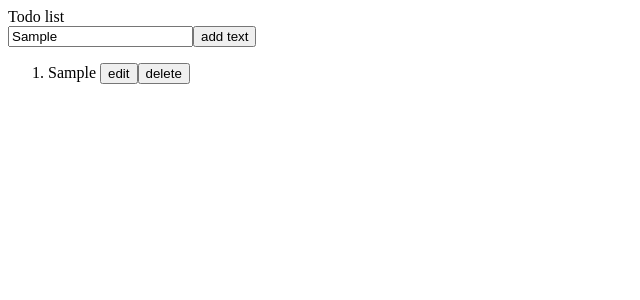
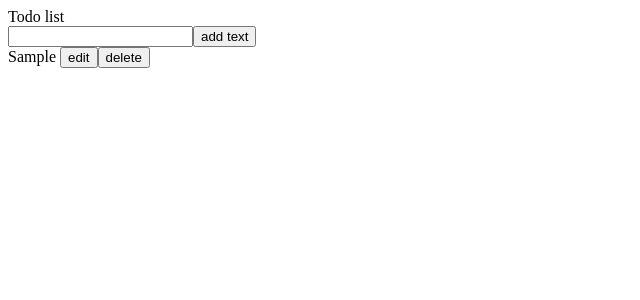
Before and after one commit to mesa4/stas-to-do, a Vue app: page / in a window 1280 px wide. Both pictures are taken after typing "Sample" into the empty fields and a click on the button "add text". Shown: the top 300 px of the page, without its empty margins (0-640 px from the left). Built offline with nearby package versions, Linux system fonts and the light colour scheme.

Commit message:
delete handler was implemented

```diff
--- a/src/App.vue
+++ b/src/App.vue
@@ -7,28 +7,16 @@
             <div class="to-do__body">
                 <div class="to-do__task">
                     <ACreateTask @createTask="handleCreateTask" />
-
-                    <ol>
-                        <li
+                    <div>
+                        <TheToDoListItem
                             v-for="(todo, index) in todoList"
                             :key="index"
-                        >
-                            {{ todo }}
-
-                            <!--                            <button @click="editTodo(index)">-->
-                            <!--                                edit-->
-                            <!--                            </button>-->
-                            <TheButton
-                                text="edit"
-                                @click.native="editTodo(index)"
-                            />
-
-                            <TheButton
-                                text="delete"
-                                @click.native="deleteTodo(index)"
-                            />
-                        </li>
-                    </ol>
+                            :task-name="todo"
+                            :task-id="index"
+                            @updateTask="handleUpdateTask"
+                            @deleteTask="handleDeleteTask"
+                        />
+                    </div>
                 </div>
             </div>
         </div>
@@ -37,14 +25,14 @@
 
 <script>
 
-import TheButton from './components/the-button';
 import ACreateTask from "@/components/a-create-task/a-create-task";
+import TheToDoListItem from "@/components/the-to-do-list-item/the-to-do-list-item";
 
 export default {
     name: 'App',
     components: {
         ACreateTask,
-        TheButton,
+        TheToDoListItem
     },
     data() {
         return {
@@ -52,33 +40,24 @@ export default {
             selectedIndex: null,
             title: 'Todo list',
             taskName: '',
-            todoList: []
+            todoList: [],
         };
     },
     methods: {
         handleCreateTask(value) {
             this.todoList.push(value);
         },
-        // storeTodo() {
-        //     this.todoList.push(this.taskName);
-        //     this.taskName = '';
-        // },
-        deleteTodo(index) {
-            this.todoList.splice(index, 1);
+        handleUpdateTask(taskObj) {
+            this.todoList.splice(taskObj.taskId, 1, taskObj.taskName);
         },
-        editTodo(index, taskName) {
-            this.isEditing = true;
-            this.selectedIndex = index;
-            this.taskName = taskName;
-        },
-        updateTodo() {
-            this.todoList.splice(this.selectedIndex, 1, this.taskName);
-            this.isEditing = false;
-            this.taskName = '';
-        },
-
+        handleDeleteTask(obj) {
+            this.todoList.splice(obj.taskId, 1);
+        }
     }
 };
 </script>
 
 <style lang="scss" src="./assets/scss/main.scss"/>
+
+<!--@click.native="editTodo(index, taskName)"-->
+<!--@click.native="deleteTodo(index)"-->
--- a/src/components/A-Create-Task/a-create-task.vue
+++ b/src/components/a-create-task/a-create-task.vue
@@ -32,6 +32,7 @@ export default {
     methods: {
         handleSubmit: function () {
             this.$emit('createTask', this.taskName);
+            this.taskName = '';
         }
     }
 };
--- /dev/null
+++ b/src/components/the-to-do-list-item/index.js
@@ -0,0 +1,3 @@
+import TheToDoListItem from './the-to-do-list-item.vue';
+
+export default TheToDoListItem;
--- /dev/null
+++ b/src/components/the-to-do-list-item/the-to-do-list-item.vue
@@ -0,0 +1,73 @@
+<template>
+    <div class="the-to-do-list-item">
+        <div v-if="!isEditMode">
+            {{ taskName }}
+            <TheButton
+                text="edit"
+                @click.native="handleEditTask"
+            />
+            <TheButton
+                text="delete"
+                @click.native="handleDeleteTask"
+            />
+        </div>
+        <div v-else>
+            <input
+                v-model="localTaskName"
+                type="text"
+            >
+            <TheButton
+                text="save"
+                @click.native="handleUpdateTask"
+            />
+            <TheButton
+                text="cancel"
+                @click.native="handleCancelTask"
+            />
+        </div>
+    </div>
+</template>
+
+<script>
+import TheButton from "./../../components/the-button/the-button.vue";
+
+export default {
+    name: 'TheToDoListItem',
+    components: {
+        TheButton,
+    },
+    props: {
+        taskName: {
+            type: String,
+            default: ''
+        },
+        taskId: {
+            type: Number,
+            required: true
+        }
+    },
+
+    data() {
+        return {
+            isEditMode: false,
+            localTaskName: this.taskName,
+        };
+    },
+    methods: {
+        handleEditTask() {
+            this.isEditMode = true;
+        },
+        handleDeleteTask() {
+            this.$emit('deleteTask', {taskName: this.localTaskName, taskId: this.taskId});
+        },
+        handleUpdateTask() {
+            this.$emit('updateTask', {taskName: this.localTaskName, taskId: this.taskId});
+            this.isEditMode = false;
+        },
+        handleCancelTask() {
+            this.isEditMode = false;
+        },
+    }
+};
+
+</script>
```
Also changed, not shown: src/components/a-create-task/a-create-task.scss (renamed from src/components/A-Create-Task/a-create-task.scss), src/components/a-create-task/index.js (renamed from src/components/A-Create-Task/index.js), src/components/the-to-do-list-item/the-to-do-list-item.scss (added).
